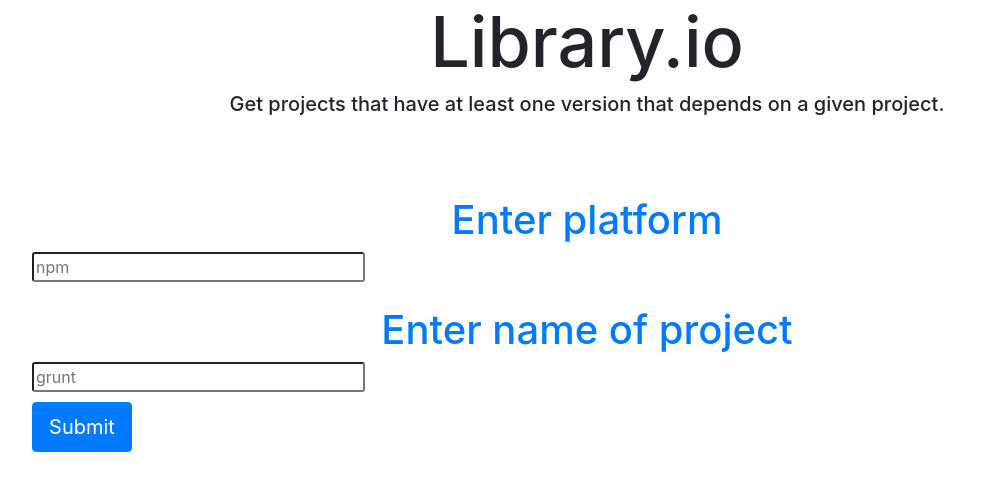
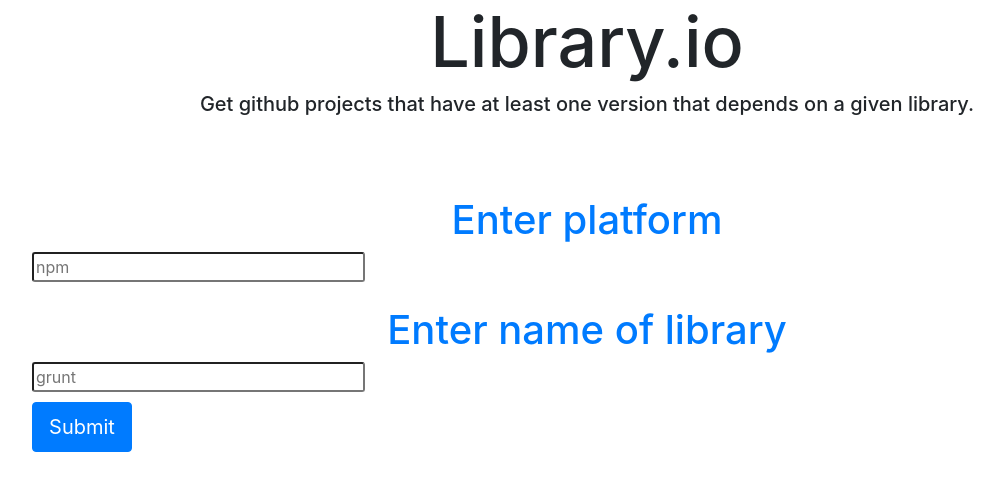
Before and after one commit to ZhukDI/homework_web, a plain HTML site: page index.html in a window 1280 px wide. Shown: the whole page, without its empty margins (53-1057 px from the left). Drawn offline with nearby package versions, Linux system fonts and the light colour scheme.

Commit message:
changed text some text-content and fixed js bug

```diff
--- a/index.html
+++ b/index.html
@@ -12,11 +12,11 @@
 	<body>
 		<div class="container">
 			<h1>Library.io</h1>
-			<h5>Get projects that have at least one version that depends on a given project.</h5>
+			<h5>Get github projects that have at least one version that depends on a given library.</h5>
 			<br><br><br>
 			<h4 class="text-primary">Enter platform</h4>
 			<input type="text" id="platform" placeholder="npm" class="center-block" required><br><br>
-			<h4 class="text-primary">Enter name of project</h4>
+			<h4 class="text-primary">Enter name of library</h4>
 			<input type="text" id="name" placeholder="grunt" class="center-block" required><br>
 			<button id="search" class="btn btn-primary center-block">Submit</button>
 		</div>
--- a/js/app.js
+++ b/js/app.js
@@ -4,15 +4,13 @@
 
 $(document).ready(function() {
 	$("#search").on("click", function(){
-    makeRequest = function(){
-    	console.log("Zdrovstvuite");
     	var platform = $("#platform").val();
     	var name = $("#name").val();
     	if((!platform)||(!name)){
     		throw new Error(alert("Fill the fields"));
     	}
     	var url = "https://libraries.io/api/" + platform + "/" + name + "/dependents?api_key=f0acdc5d900ec4f1655b9d71dda0937a";
-
+    	makeRequest = function(){
     	var getJSON = function(url) {
         return new Promise(function(resolve, reject) {
             var xhr = new XMLHttpRequest();
```
